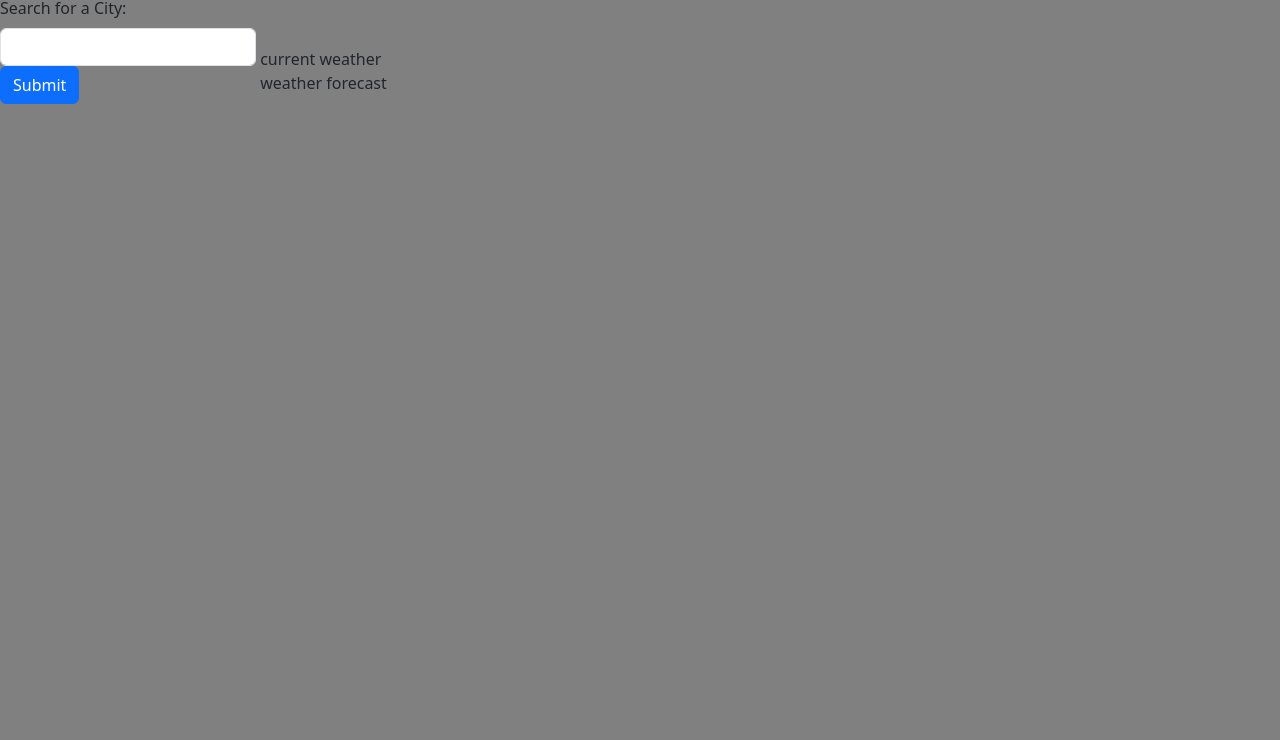
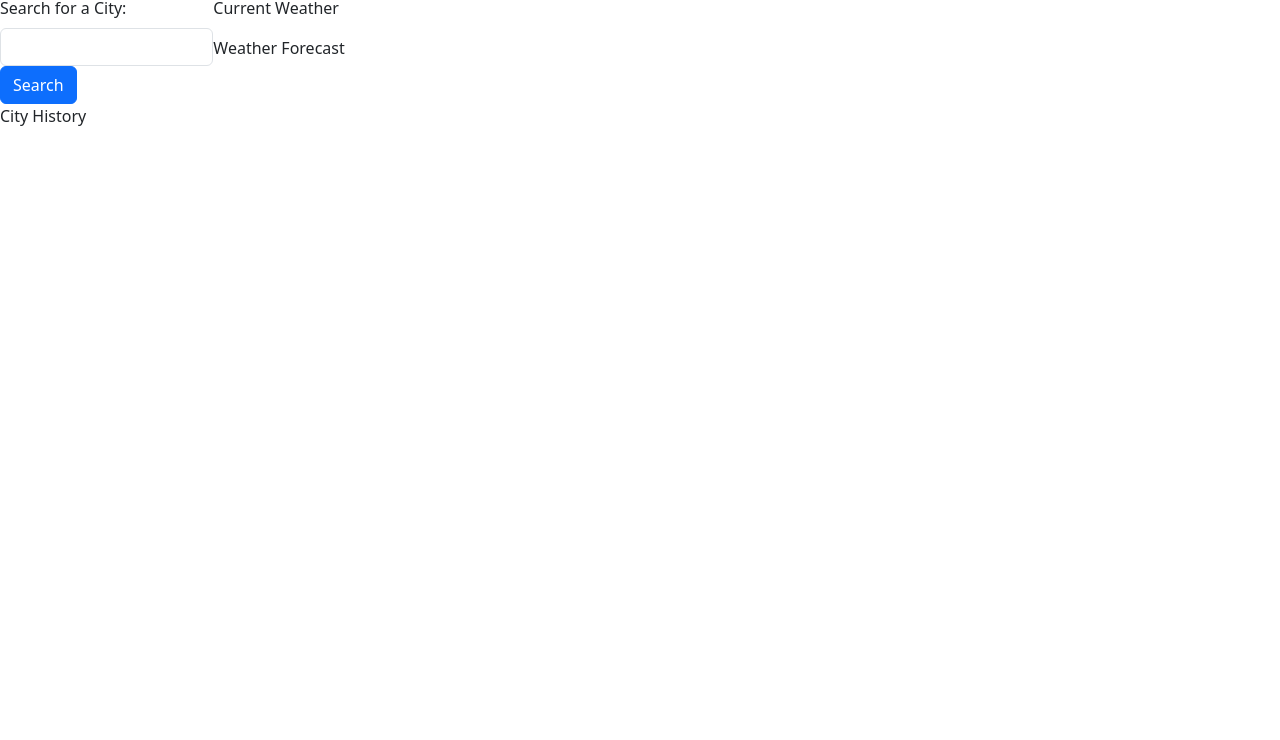
Before and after one commit to KyleH-Git/weather-app, a plain HTML site: page index.html in a window 1280 px wide. Shown: the part 60-800 px from the top of the page. Drawn offline with nearby package versions, Linux system fonts and the light colour scheme.

Commit message:
added BS styling; fixed bug for no user input on form submit

```diff
--- a/assets/script.js
+++ b/assets/script.js
@@ -9,10 +9,11 @@ const forecastDisplay = $('#weather-forecast');
 function handleFormSubmit(event){
     event.preventDefault();
     const cityName = cityInput.val().trim();
+    if(cityName === ""){
+        return;
+    }
     cityInput.val("");
-
     const url = `http://api.openweathermap.org/geo/1.0/direct?q=${cityName}&limit=5&appid=26e6654053a3f70f24251088f54026d0`
-
     fetch(url).then(function (response){
         if(response.ok){
             response.json().then(function (data){
@@ -55,7 +56,7 @@ function displayCities(){
     const tempCities = getCities();
     tempCities.forEach((city, i) => {
         const cityCard = $('<div>');
-        cityCard.attr('class', 'city-card text-align-center');
+        cityCard.attr('class', 'city-card bg-secondary text-white text-center border border-light rounded');
         cityCard.attr('data-id', i);
         cityCard.text(city.name);
         cityHistory.append(cityCard);
@@ -66,7 +67,7 @@ function displayCities(){
 //logic to check weather and use correct icon on card during creation
 
 
-//display city current weather
+//display city current weather - fetch data from passed lat/lon, create elements, append them to
 function displayWeather(lat, lon){
     const url = `https://api.openweathermap.org/data/2.5/weather?lat=${lat}&lon=${lon}&appid=26e6654053a3f70f24251088f54026d0&units=imperial`
     fetch(url).then(function (response){
@@ -104,6 +105,7 @@ function displayForecast(lat, lon){
                 forecastDisplay.empty();
                 for(i = 0; i < 5; i++){
                     const forecastCard = $('<div>');
+                    forecastCard.attr('class', 'col-2 bg-secondary text-white text-center border border-light rounded');
                     const forecastDate = $('<p>');
                     forecastDate.text(dayjs().add(i + 1, 'day').format("M/DD/YYYY"));
                     const weatherIcon = $('<img>');
--- a/assets/styles.css
+++ b/assets/styles.css
@@ -1,11 +1,10 @@
-body{
-    background-color: gray;
+.no-gutters {
+    margin-right: 0;
+    margin-left: 0;
+
+    > .col,
+    > [class*="col-"] {
+      padding-right: 0;
+      padding-left: 0;
+    }
 }
-#left-side{
-    width: 20%;
-    display: inline-block;
-}
-
-#right-side{
-   display: inline-block;
-}
--- a/index.html
+++ b/index.html
@@ -10,25 +10,32 @@
   </head>
 
   <body>
-    <header>
+    <header class="bg-dark text-white text-center">
         <h1>Weather Dashboard</h1>
     </header>
 
     <main>
-        <div id="left-side">
+        <div class="row no-gutters">
+            <div id="left-side" class="col-2">
                 <form id="city-form">
                     <label for="city-input" class="form-label">Search for a City:</label>
                     <input type="text" class="form-control" id="city-input">
 
-                <button id="form-submit" type="submit" class="btn btn-primary">Submit</button>
+                    <button id="form-submit" type="submit" class="btn btn-primary">Search</button>
                 </form>
-            <div id="city-history">city history</div>
+                <aside>
+                    <p>City History</p>
+                    <div id="city-history"></div>
+                </aside>
             </div>
 
-        <div id="right-side">
-            <div id="weather-current">current weather</div>
-            <div id="weather-forecast">weather forecast</div>
+            <div id="right-side" class="col-10">
+                <p>Current Weather</p>
+                <div id="weather-current"></div>
+                <p>Weather Forecast</p>
+                <div id="weather-forecast" class="row no-gutters"></div>
             </div>
+        </row>
     </main>
 
     <script src="https://code.jquery.com/jquery-3.7.1.min.js" integrity="sha256-/JqT3SQfawRcv/BIHPThkBvs0OEvtFFmqPF/lYI/Cxo=" crossorigin="anonymous"></script>
```
Lines whose indentation alone changed are shown as unchanged.
